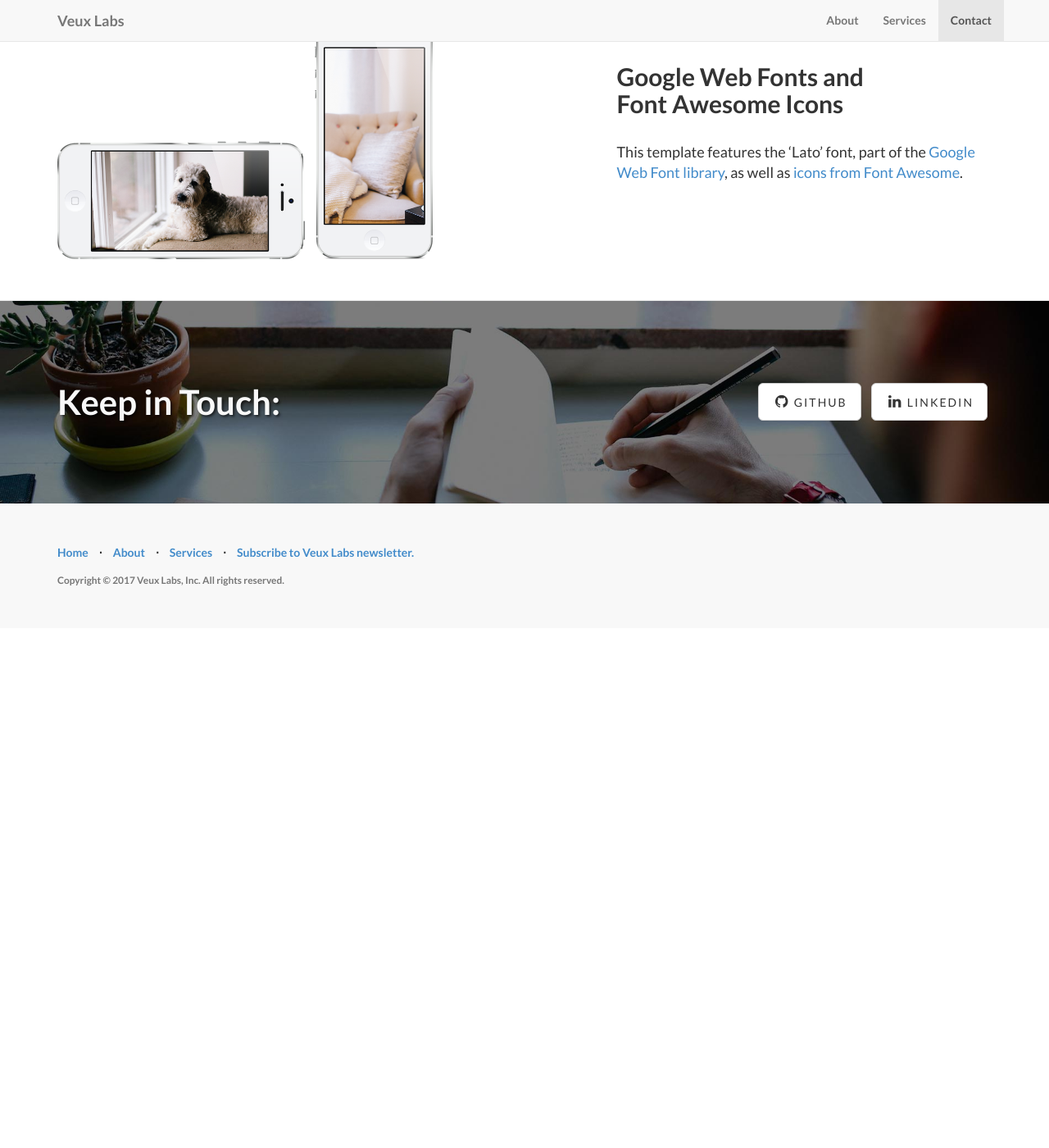
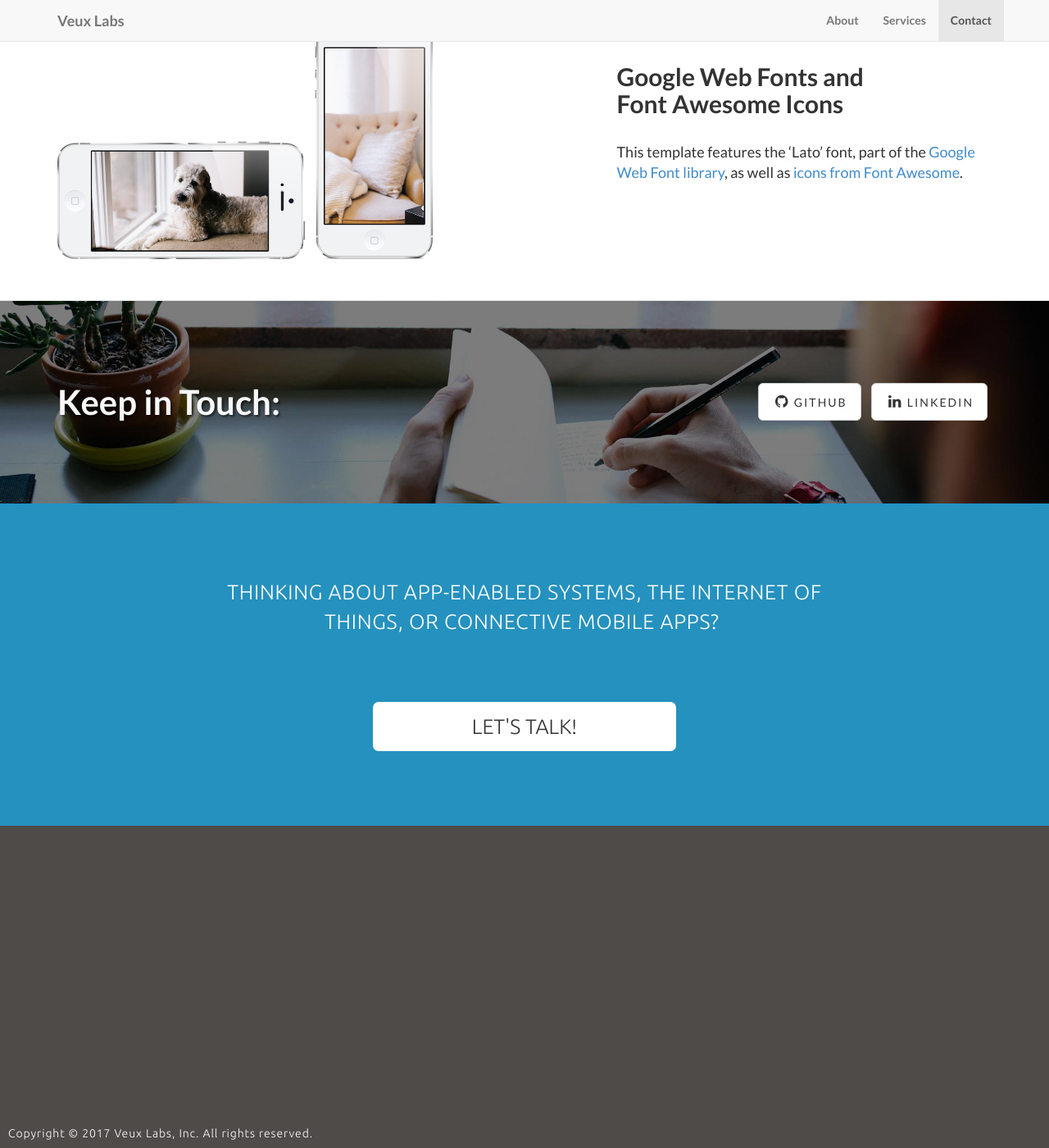
Before and after one commit to VeuxLabs/VeuxLabs.github.io, a Jekyll site: the page built from index.html, in a window 1280 px wide and 1400 px high, scrolled down 2036 px. Shown: the whole window at 82% size. Built offline with Jekyll 4.4.1, drawn with Linux system fonts in a browser that asks for light colours; comment, search, counter and statistics services are not loaded; before the commit the page ends 2802 px from its top, so only the background shows below that.

Commit message:
Footer Styles
Initial footer styles and adding JS files to internal layout.

```diff
--- a/_includes/footer.html
+++ b/_includes/footer.html
@@ -1,30 +1,18 @@
 <!-- Footer -->
 <footer>
-    <div class="container">
-        <div class="row">
-            <div class="col-md-8">
-                <ul class="list-inline">
-                    <li>
-                        <a href="#home">Home</a>
-                    </li>
-                    <li class="footer-menu-divider">&sdot;</li>
-                    <li>
-                        <a href="#about">About</a>
-                    </li>
-                    <li class="footer-menu-divider">&sdot;</li>
-                    <li>
-                        <a href="#services">Services</a>
-                    </li>
-                    <li class="footer-menu-divider">&sdot;</li>
-                    <li>
-                        <a href="/subscribe/">Subscribe to Veux Labs newsletter.</a>
-                    </li>
-                </ul>
-                <p class="copyright text-muted small">{{ site.copyright }}</p>
+    <div class="first-row">
+        <div class="col-md-12">
+            <div class="text">
+                THINKING ABOUT APP-ENABLED SYSTEMS, THE INTERNET OF THINGS,
+                OR CONNECTIVE MOBILE APPS?
             </div>
-            <div class="col-md-4">
-                {{ site.credits }}
+            <div class="button">
+                <button>LET'S TALK!</button>
             </div>
         </div>
     </div>
+    <div class="second-row">
+        <!-- <a href="/subscribe/">Subscribe to Veux Labs newsletter.</a> -->
+        <p class="copyright text-muted small">{{ site.copyright }}</p>
+    </div>
 </footer>
--- a/_includes/head.html
+++ b/_includes/head.html
@@ -17,6 +17,7 @@
     <!-- Custom Fonts -->
     <link href="{{ site.github.url }}/font-awesome-4.1.0/css/font-awesome.min.css" rel="stylesheet" type="text/css">
     <link href="http://fonts.googleapis.com/css?family=Lato:300,400,700,300italic,400italic,700italic" rel="stylesheet" type="text/css">
+    <link href="https://fonts.googleapis.com/css?family=Ubuntu:300,400" rel="stylesheet">
     <link href="//cdn-images.mailchimp.com/embedcode/classic-10_7.css" rel="stylesheet" type="text/css">
 
     <!-- HTML5 Shim and Respond.js IE8 support of HTML5 elements and media queries -->
--- a/_includes/js.html
+++ b/_includes/js.html
@@ -1,11 +1,11 @@
 <!-- jQuery Version 1.11.0 -->
-<script src="js/jquery-1.11.0.js"></script>
+<script src="{{ site.github.url }}/js/jquery-1.11.0.js"></script>
 
 <!-- Plugin JavaScript -->
-    <script src="{{ "js/jquery.easing.min.js" | prepend: site.baseurl }}"></script>
+    <script src="{{ site.github.url "js/jquery.easing.min.js" | prepend: site.baseurl }}"></script>
 
 <!-- Bootstrap Core JavaScript -->
-<script src="js/bootstrap.min.js"></script>
+<script src="{{ site.github.url }}/js/bootstrap.min.js"></script>
 
 <!-- Custom Theme JavaScript -->
-<script src="js/landing-page.js"></script>
+<script src="{{ site.github.url }}/js/landing-page.js"></script>
--- a/css/landing-page.css
+++ b/css/landing-page.css
@@ -157,10 +157,72 @@ h6 {
 }
 
 footer {
-    padding: 50px 0;
-    background-color: #f8f8f8;
+    background-color: #4e4b49;
+    max-width: 100%;
+}
+
+footer .first-row {
+    height: 393px;
+    background-color: #2591bf;
+}
+footer .first-row .col-md-12 {
+    float: none;
+    max-width: 865px;
+    margin: 0 auto;
+    padding: 90px 20px;
+}
+
+footer .first-row .text {
+    color: white;
+    text-align: center;
+    font-family: Ubuntu;
+    font-size: 25.2px;
+    font-weight: 300;
+    font-style: normal;
+    font-stretch: normal;
+    line-height: 1.44;
+    letter-spacing: 0.7px;
+}
+
+footer .first-row .button {
+    text-align: center;
+    margin-top: 80px;
+}
+
+footer .first-row .button button {
+    width:  370px;
+    height: 60px;
+    border-radius: 7px;
+    background-color: #ffffff;
+    font-family: Ubuntu;
+    font-size: 25.2px;
+    font-weight: 300;
+    font-style: normal;
+    font-stretch: normal;
+    line-height: 1.44;
+    letter-spacing: normal;
+    text-align: center;
+    border: none;
+}
+
+footer .second-row {
+    height: 393px;
+    background-color: #4e4b49;
+    display: table-cell;
+    vertical-align: bottom;
+}
+footer .second-row p {
+    margin: 10px;
 }
 
 p.copyright {
-    margin: 15px 0 0;
+    font-family: Ubuntu;
+    font-size: 14px;
+    font-weight: 300;
+    font-style: normal;
+    font-stretch: normal;
+    line-height: normal;
+    letter-spacing: 0.9px;
+    text-align: left;
+    color: #ffffff;
 }
```
